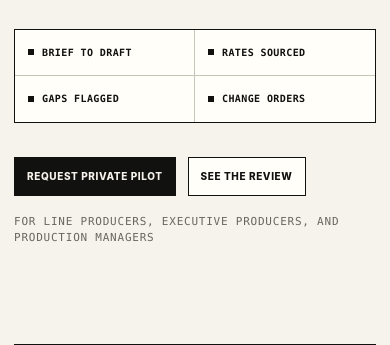
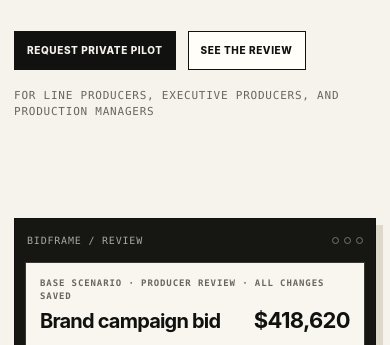
Before and after one commit to Mra454/bidframe-site, a website: page index.html in a window 390 px wide. Shown: the part 488-833 px from the top of the page. Drawn offline with Linux system fonts and the light colour scheme.

Commit message:
Remove hero proof-chips strip
Drop the Brief to draft / Rates sourced / Gaps flagged / Change orders chip
strip from the hero (and its now-unused hero-proof CSS). The support line
flows straight into the CTAs.

Co-Authored-By: Claude Opus 4.8 (1M context) <noreply@anthropic.com>

```diff
--- a/index.html
+++ b/index.html
@@ -173,10 +173,6 @@
     .hero-line { max-width: 12.5ch; margin: 0; font-size: clamp(40px, 4vw, 60px); }
     .hero-support { max-width: 500px; margin: 24px 0 0; color: #3d3c37; font-size: clamp(16px, 1.35vw, 19px); line-height: 1.4; letter-spacing: -.012em; }
     .hero-support strong { color: var(--ink); font-weight: 700; }
-    .hero-proof { margin-top: 32px; display: grid; grid-template-columns: repeat(4, minmax(0, 1fr)); border: 1px solid var(--ink); background: var(--white); }
-    .hero-proof-cell { display: flex; align-items: center; gap: 8px; min-height: 46px; padding: 12px 13px; border-right: 1px solid var(--line); font-family: var(--mono); font-size: 10px; font-weight: 800; letter-spacing: .04em; text-transform: uppercase; white-space: nowrap; }
-    .hero-proof-cell:last-child { border-right: 0; }
-    .hero-proof-cell::before { content: ""; width: 6px; height: 6px; flex: 0 0 6px; background: var(--ink); }
     @media (prefers-reduced-motion: reduce) { .rot-word { animation: none !important; } }
 
     .app-window {
@@ -491,10 +487,6 @@
       .setup-line { font-size: 17px; }
       .hero-line { font-size: clamp(38px, 11vw, 46px); max-width: none; }
       .hero-support { font-size: 17px; }
-      .hero-proof { grid-template-columns: repeat(2, 1fr); }
-      .hero-proof-cell { border-right: 1px solid var(--line); border-bottom: 1px solid var(--line); }
-      .hero-proof-cell:nth-child(2n) { border-right: 0; }
-      .hero-proof-cell:nth-last-child(-n+2) { border-bottom: 0; }
       h1 { font-size: clamp(38px, 10vw, 42px); }
       h2 { font-size: 36px; }
       .lede { font-size: 18px; }
@@ -599,12 +591,6 @@
           </p>
           <h1 class="hero-line">Turn the brief into a bid you can defend.</h1>
           <p class="hero-support">Drafts from the brief, then <strong>shows its work</strong>. Every rate traced to its source, every gap surfaced before pricing, every call left to you.</p>
-          <div class="hero-proof" aria-label="What BidFrame does">
-            <span class="hero-proof-cell">Brief to draft</span>
-            <span class="hero-proof-cell">Rates sourced</span>
-            <span class="hero-proof-cell">Gaps flagged</span>
-            <span class="hero-proof-cell">Change orders</span>
-          </div>
           <div class="hero-actions">
             <a class="button button-dark" href="#access">Request private pilot</a>
             <a class="button button-light" href="#review">See the review</a>
```
